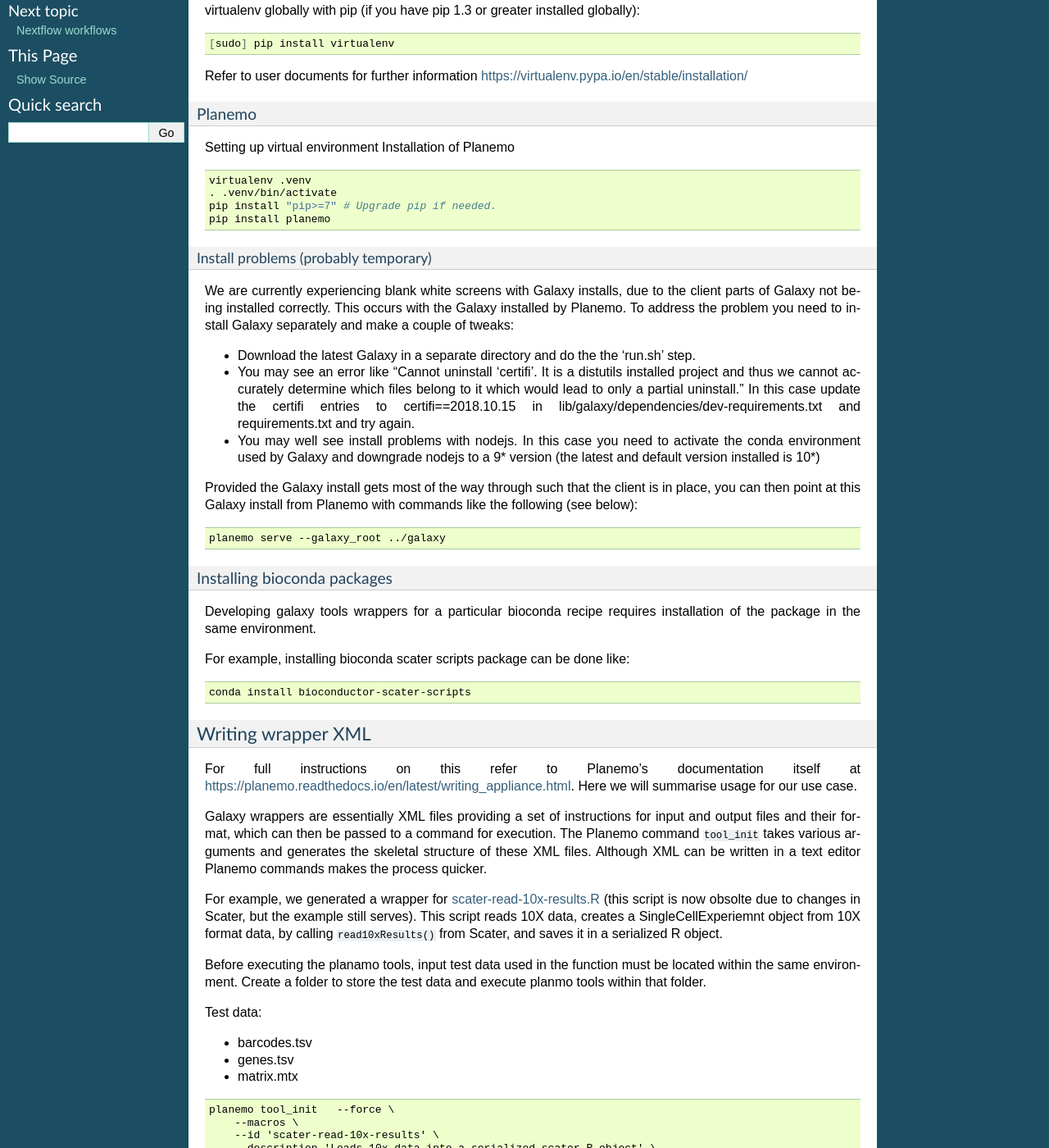
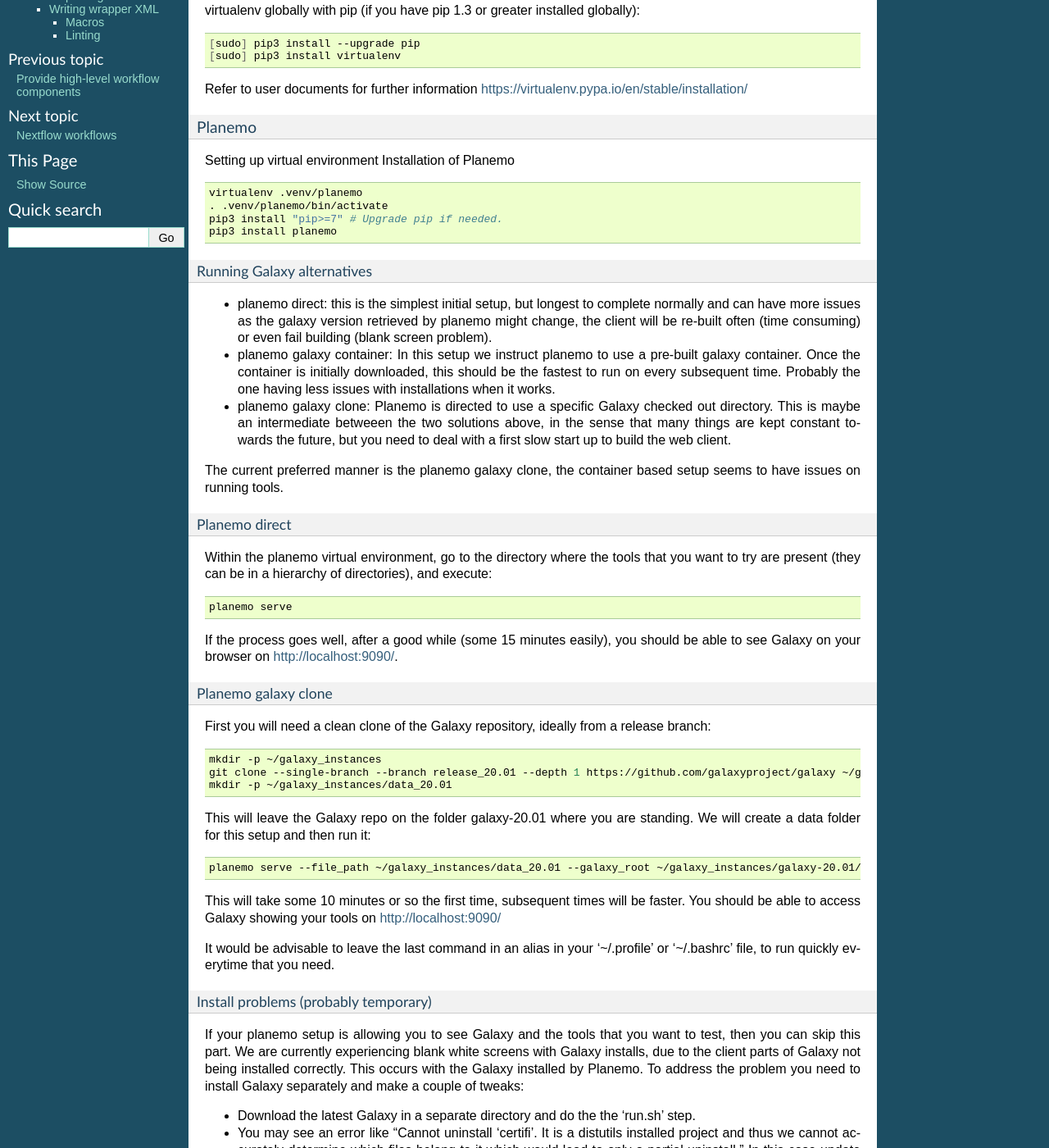
Before and after one commit to ebi-gene-expression-group/tertiary_workflows_docs, a Sphinx documentation site: the page built from docs/writing_planemo_galaxy_wrapper.rst, in a window 1280 px wide and 1400 px high, scrolled down 407 px. Shown: the whole window at 82% size. Built offline with Sphinx 7.4.7, drawn with Linux system fonts in a browser that asks for light colours; some of the changed text lies outside the part shown.

Commit message:
Update Galaxy planemo setup and Galaxy wrapper guidance

```diff
--- a/docs/writing_planemo_galaxy_wrapper.rst
+++ b/docs/writing_planemo_galaxy_wrapper.rst
@@ -20,7 +20,8 @@
 
 .. code-block:: bash
 
-    [sudo] pip install virtualenv
+    [sudo] pip3 install --upgrade pip
+    [sudo] pip3 install virtualenv
 
 Refer to user documents for further information https://virtualenv.pypa.io/en/stable/installation/
 
@@ -31,18 +32,60 @@
 
 .. code-block:: bash
 
-    virtualenv .venv
-    . .venv/bin/activate
-    pip install "pip>=7" # Upgrade pip if needed.
-    pip install planemo
+    virtualenv .venv/planemo
+    . .venv/planemo/bin/activate
+    pip3 install "pip>=7" # Upgrade pip if needed.
+    pip3 install planemo
+
+Running Galaxy alternatives
+^^^^^^^^^^^^^^^^^^^^^^^^^^^
+
+* planemo direct: this is the simplest initial setup, but longest to complete normally and can have more issues as the galaxy version retrieved by planemo might change, the client will be re-built often (time consuming) or even fail building (blank screen problem).
+* planemo galaxy container: In this setup we instruct planemo to use a pre-built galaxy container. Once the container is initially downloaded, this should be the fastest to run on every subsequent time. Probably the one having less issues with installations when it works.
+* planemo galaxy clone: Planemo is directed to use a specific Galaxy checked out directory. This is maybe an intermediate betweeen the two solutions above, in the sense that many things are kept constant towards the future, but you need to deal with a first slow start up to build the web client.
+
+The current preferred manner is the planemo galaxy clone, the container based setup seems to have issues on running tools.
+
+Planemo direct
+^^^^^^^^^^^^^^
+
+Within the planemo virtual environment, go to the directory where the tools that you want to try are present (they can be in a hierarchy of directories), and execute:
+
+.. code-block:: bash
+
+    planemo serve
+
+If the process goes well, after a good while (some 15 minutes easily), you should be able to see Galaxy on your browser on http://localhost:9090/.
+
+
+Planemo galaxy clone
+^^^^^^^^^^^^^^^^^^^^
+
+First you will need a clean clone of the Galaxy repository, ideally from a release branch:
+
+.. code-block:: bash
+
+    mkdir -p ~/galaxy_instances
+    git clone --single-branch --branch release_20.01 --depth 1 https://github.com/galaxyproject/galaxy ~/galaxy_instances/galaxy-20.01
+    mkdir -p ~/galaxy_instances/data_20.01
+
+This will leave the Galaxy repo on the folder galaxy-20.01 where you are standing. We will create a data folder for this setup and then run it:
+
+.. code-block:: bash
+
+    planemo serve --file_path ~/galaxy_instances/data_20.01 --galaxy_root ~/galaxy_instances/galaxy-20.01/
+
+This will take some 10 minutes or so the first time, subsequent times will be faster. You should be able to access Galaxy showing your tools on http://localhost:9090/
+
+It would be advisable to leave the last command in an alias in your '~/.profile' or '~/.bashrc' file, to run quickly everytime that you need.
 
 Install problems (probably temporary)
 ^^^^^^^^^^^^^^^^^^^^^^^^^^^^^^^^^^^^^
 
-We are currently experiencing blank white screens with Galaxy installs, due to the client parts of Galaxy not being installed correctly. This occurs with the Galaxy installed by Planemo. To address the problem you need to install Galaxy separately and make a couple of tweaks:
+If your planemo setup is allowing you to see Galaxy and the tools that you want to test, then you can skip this part. We are currently experiencing blank white screens with Galaxy installs, due to the client parts of Galaxy not being installed correctly. This occurs with the Galaxy installed by Planemo. To address the problem you need to install Galaxy separately and make a couple of tweaks:
 
 * Download the latest Galaxy in a separate directory and do the the 'run.sh' step.
-* You may see an error like "Cannot uninstall 'certifi'. It is a distutils installed project and thus we cannot accurately determine which files belong to it which would lead to only a partial uninstall." In this case update the certifi entries to certifi==2018.10.15 in lib/galaxy/dependencies/dev-requirements.txt and requirements.txt and try again.
+* You may see an error like "Cannot uninstall 'certifi'. It is a distutils installed project and thus we cannot accurately determine which files belong to it which would lead to only a partial uninstall." In this case update the certifi entries to certifi==2018.10.15 (this might not longer be the correct fixing version though) in lib/galaxy/dependencies/dev-requirements.txt and requirements.txt and try again.
 * You may well see install problems with nodejs. In this case you need to activate the conda environment used by Galaxy and downgrade nodejs to a 9* version (the latest and default version installed is 10*)
 
 Provided the Galaxy install gets most of the way through such that the client is in place, you can then point at this Galaxy install from Planemo with commands like the following (see below):
@@ -63,12 +106,28 @@
 
     conda install bioconductor-scater-scripts
 
+Normally Galaxy will install its own conda packages, so you don't need to worry. However if you are developing a wrapper which doesn't yet have a established conda package (because maybe you are developing it with the wrapper, or maybe you want to test the Galaxy wrapper on a conda package that you are upgrading but not yet pushed to bioconda), you can trick Galaxy into using that conda package. If in the requirements of the wrapper you find something like:
+
+.. code-block:: xml
+
+    <requirement type="package" version="0.0.7">my-package</requirement>
+
+Then you could create a conda environment with
+
+.. code-block:: bash
+
+    conda create -n __my-package@0.0.7 -c local name-of-locally-built-package
+
+This again is only needed if you want to trick the Galaxy tool wrapper into using that environment.
+
 Writing wrapper XML
 ====================
 
 For full instructions on this refer to Planemo's documentation itself at https://planemo.readthedocs.io/en/latest/writing_appliance.html. Here we will summarise usage for our use case.
 
 Galaxy wrappers are essentially XML files providing a set of instructions for input and output files and their format, which can then be passed to a command for execution. The Planemo command :code:`tool_init` takes various arguments and generates the skeletal structure of these XML files. Although XML can be written in a text editor Planemo commands makes the process quicker.
+
+More information on galaxy wrapper xml schema can be found at https://docs.galaxyproject.org/en/latest/dev/schema.html and best practices for development can be found at https://galaxy-iuc-standards.readthedocs.io/en/latest/best_practices.html.
 
 For example, we generated a wrapper for `scater-read-10x-results.R <https://github.com/ebi-gene-expression-group/bioconductor-scater-scripts/blob/ed456544658a17fe58d69ad06b9f88e78ba53c40/scater-read-10x-results.R>`_ (this script is now obsolte due to changes in Scater, but the example still serves). This script reads 10X data, creates a SingleCellExperiemnt object from 10X format data, by calling :code:`read10xResults()` from Scater, and saves it in a serialized R object.
 
@@ -97,6 +156,7 @@
         --cite_url 'https://github.com/ebi-gene-expression-group/bioconductor-scater-scripts' \
         --help_from_command 'scater-read-10x-results.R -h'
 
+Please note that this execution of planemo doesn't require the Galaxy installation directory.
 
 The optional flags are discussed in depth in https://planemo.readthedocs.io/en/latest/writing_appliance.html. But the two most basic ones are :code:`--id` and :code:`--name` which indicate the identifier used by galaxy and a short description of the tool, respectively. Executing this Planemo command will generate :code:`scater-read-10x-results.xml`, :code:`macros.xml` and folder :code:`test-data` and copy of tests data within that folder.
 
```
Also changed, not shown: other parts of docs/writing_planemo_galaxy_wrapper.rst (+0 -2 lines).
